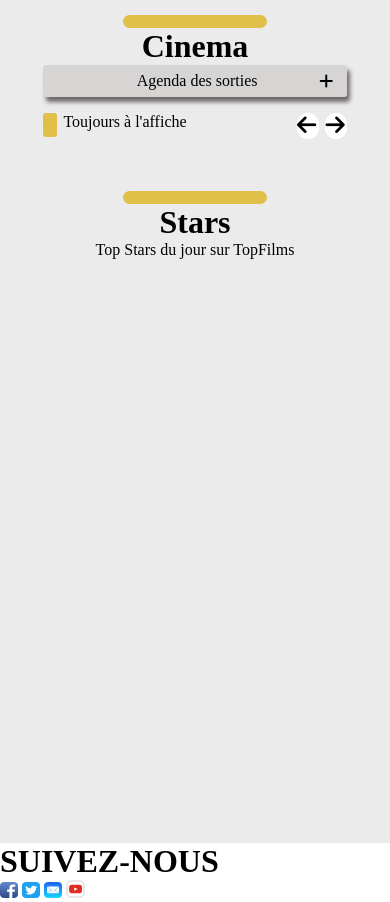
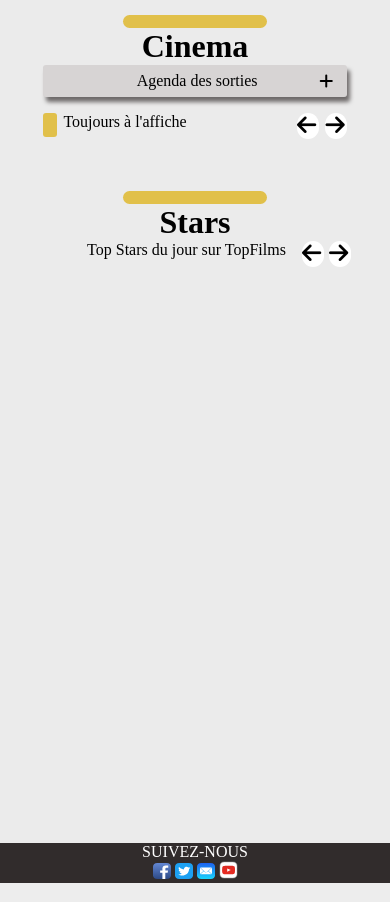
Before and after one commit to sataev12/Cinema_S_Q_L, a PHP site: template view/acceuil.php in a window 390 px wide. Shown: the part 895-1797 px from the top of the page. Run offline with PHP 8.4, Linux system fonts and the light colour scheme; the template is opened without the code that fills it, so the values that code supplies are empty; some web fonts are replaced.

Commit message:
Les top acteurs sont ajouter et afficher dans une page Acceuil

```diff
--- a/public/css/style.css
+++ b/public/css/style.css
@@ -344,6 +344,36 @@ html, body {
     font-size: 22px;
   }
 
+  /* La partie dédie aux top acteurs du jour*/
+
+  .sous-titre{
+    display: flex;
+    align-items: stretch;
+    gap: 1em;
+  }
+
+  .sous-titre p{
+    margin-left: 3em;
+  }
+
+  .btn-nxt{
+    display: flex;
+    gap: 5px;
+  }
+
+  /* ----------------------------FOOTER------------------------------ */
+
+  .block-footer-one{
+    display: flex;
+    flex-direction: column;
+    align-items: center;
+    background: #312C2C;
+  }
+
+  .block-footer-one p{
+    color: white;
+  }
+
 
 }
 
--- a/view/acceuil.php
+++ b/view/acceuil.php
@@ -75,9 +75,29 @@
         </table>
         <div class="decor"></div>
         <h1>Stars</h1>
-        <div class="sout-titre">
+        <div class="sous-titre">
             <p>Top Stars du jour sur TopFilms</p>
+            <div class="btn-nxt">
+                <div class="next-flesh"><i class="fa-solid fa-arrow-left flech"></i></div>
+                <div class="next-flesh"><i class="fa-solid fa-arrow-right flech"></i></div>
+            </div>
         </div>
+        <table class="uk-table uk-table-striped">
+
+            <tbody class="tableAffiche" >
+
+            <?php foreach($requeteTopActeurs as $acteur) { ?>
+    <?php if (!empty($acteur['Photo'])) { ?>
+        <tr class="infoFilm">
+            <td><?= $acteur['Nom'] ?></td>
+            <td><img class="imgFilm" src="./public/css/img/<?= $acteur["Photo"] ?>"></td>
+        </tr>
+    <?php } ?>
+<?php } ?>
+            </tbody>
+
+
+        </table>
 
     </div>
 
--- a/view/template.php
+++ b/view/template.php
@@ -66,7 +66,8 @@
 
 <!-- --------------------------FOOTER------------------------------ -->
 <footer>
-    <h1>SUIVEZ-NOUS</h1>
+    <div class="block-footer-one">
+        <p>SUIVEZ-NOUS</p>
         <div class="icon-reseauSoc">
             <svg width="18" height="16" viewBox="0 0 18 16" fill="none" xmlns="http://www.w3.org/2000/svg">
                 <path fill-rule="evenodd" clip-rule="evenodd" d="M13.7109 0C16.3125 0 18 1.5 18 3.81251V12.1875C18 14.5 16.3125 16 13.7109 16H4.28907C1.6875 16 0 14.5 0 12.1875V3.81251C0 1.5 1.6875 0 4.28907 0H13.7109Z" fill="url(#paint0_linear_22_149)"/>
@@ -105,6 +106,8 @@
                 </defs>
             </svg>
         </div>
+    </div>
+
 </footer>
 
 <script src="https://cdnjs.cloudflare.com/ajax/libs/bootstrap/5.3.3/js/bootstrap.min.js" integrity="sha512-ykZ1QQr0Jy/4ZkvKuqWn4iF3lqPZyij9iRv6sGqLRdTPkY69YX6+7wvVGmsdBbiIfN/8OdsI7HABjvEok6ZopQ==" crossorigin="anonymous" referrerpolicy="no-referrer"></script>
```
Also changed, not shown: Controller/CinemaController.php (+9 -0 lines), public/css/img/66018d2c0f0410.71236673.jpg (added), public/css/img/66018d83d6c5a8.11417386.jpeg (added). Lines whose indentation alone changed are shown as unchanged.
